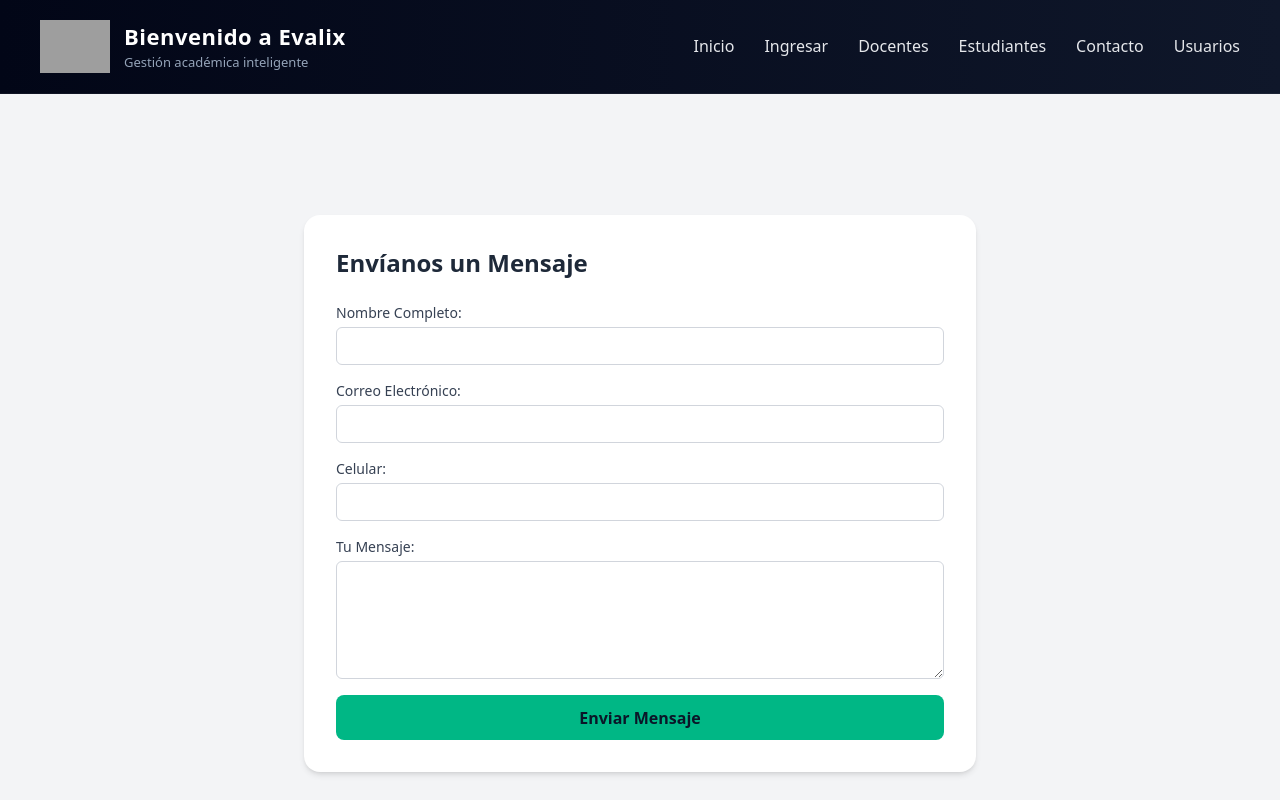
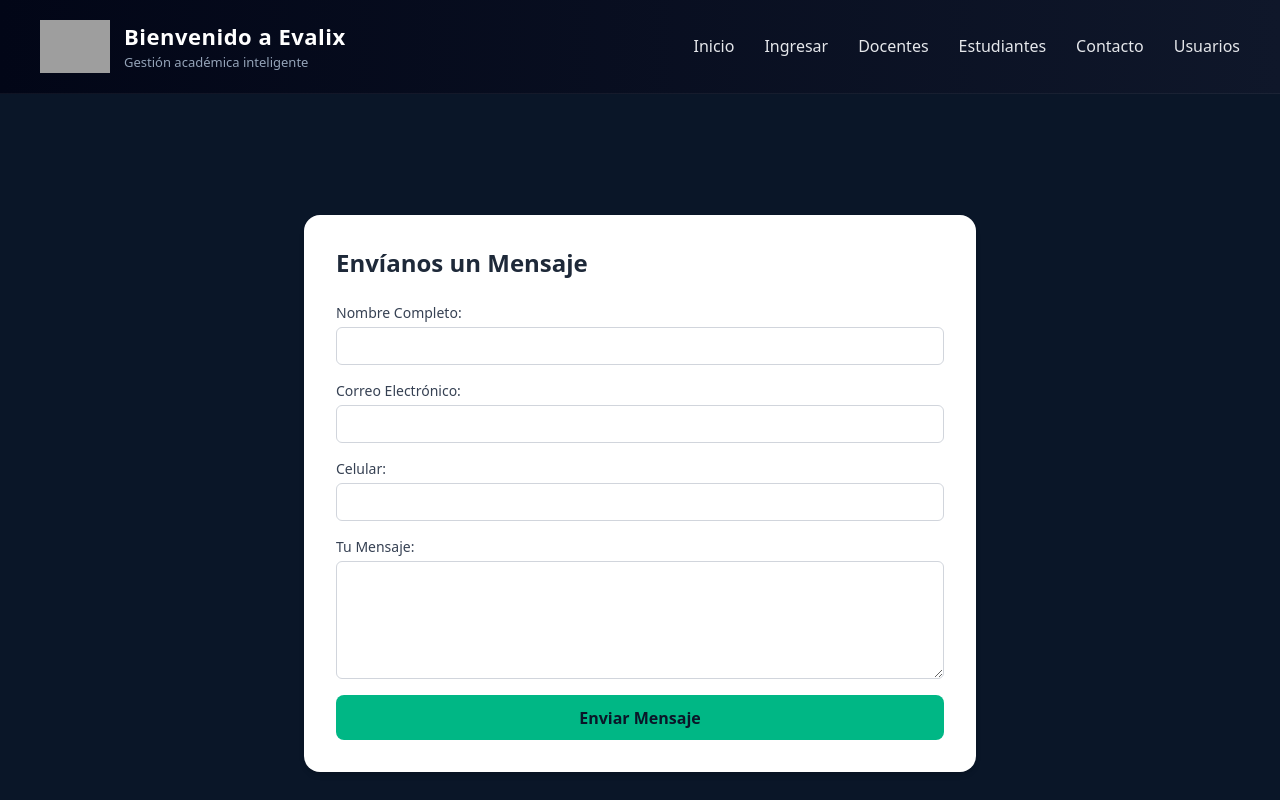
Before and after one commit to Pedro-2493/React-gestion-notas-grupo-8, a React (Vite) app: page /contacto in a window 1280 px wide. Shown: the top 800 px of the page. Built offline with nearby package versions, Linux system fonts and the light colour scheme; grey boxes are pictures that could not be loaded.

Commit message:
se estandariza color de background

```diff
--- a/src/views/EstudiantesDashboard.css
+++ b/src/views/EstudiantesDashboard.css
@@ -1,6 +1,6 @@
 /* PÁGINA */
 .pagina {
-  background: #020617;
+  background: #0a1628;
   min-height: 100vh;
   padding: 32px;
   display: flex;
--- a/src/views/contacto.jsx
+++ b/src/views/contacto.jsx
@@ -5,7 +5,7 @@ const manejarEnvio = (datosFormulario) => {
 };
 
 return (
-    <div className="h-screen w-screen flex items-center justify-center bg-gray-100 px-4 overflow-auto">
+    <div className="h-screen w-screen flex items-center justify-center px-4 overflow-auto" style={{ backgroundColor: '#0a1628' }}>
         <div className="w-full max-w-2xl py-8">
         <FormularioContacto alEnviar={manejarEnvio} />
         </div>
```
Also changed, not shown: 1 other file (tests, documents, lock files or other folders).
